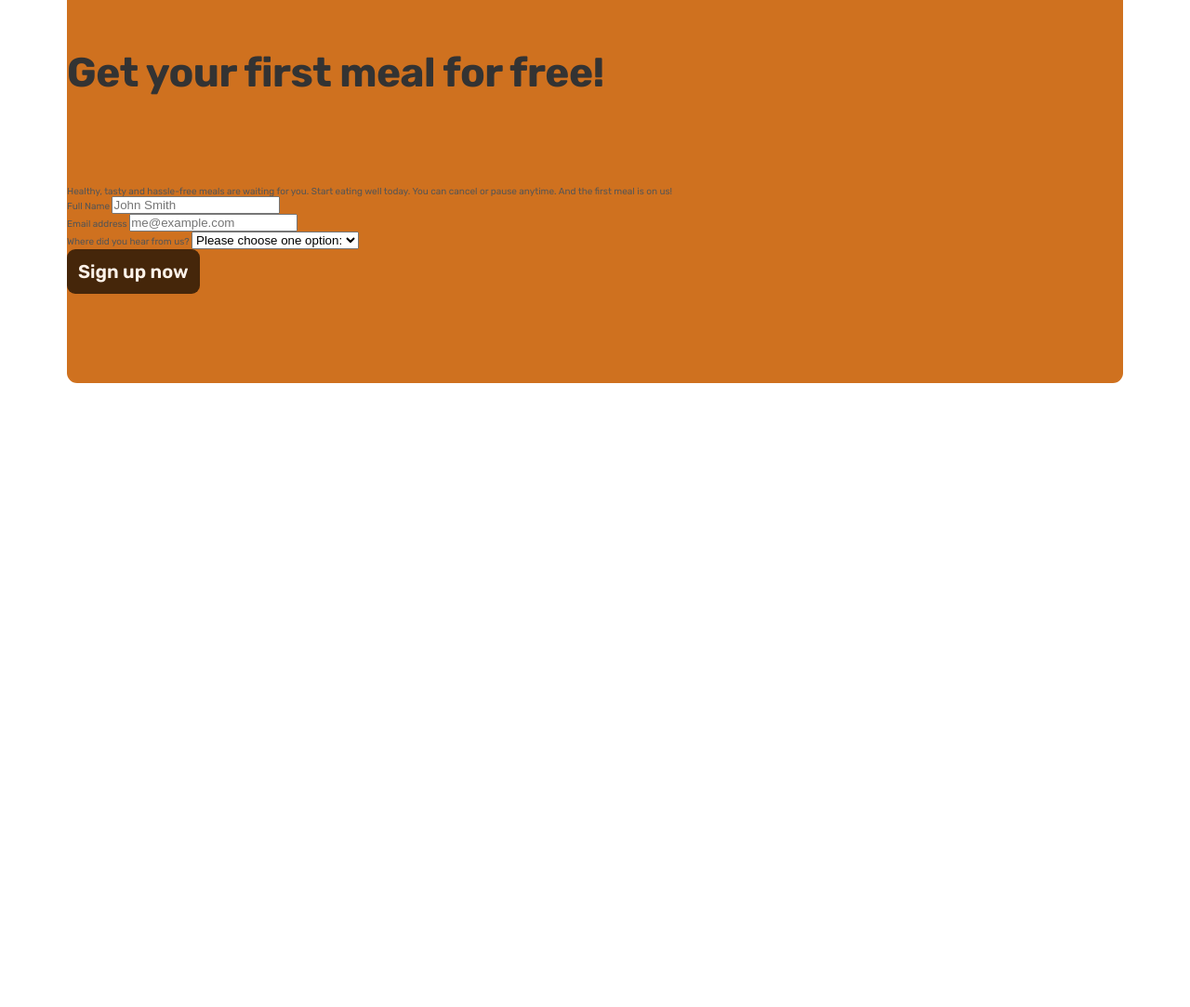
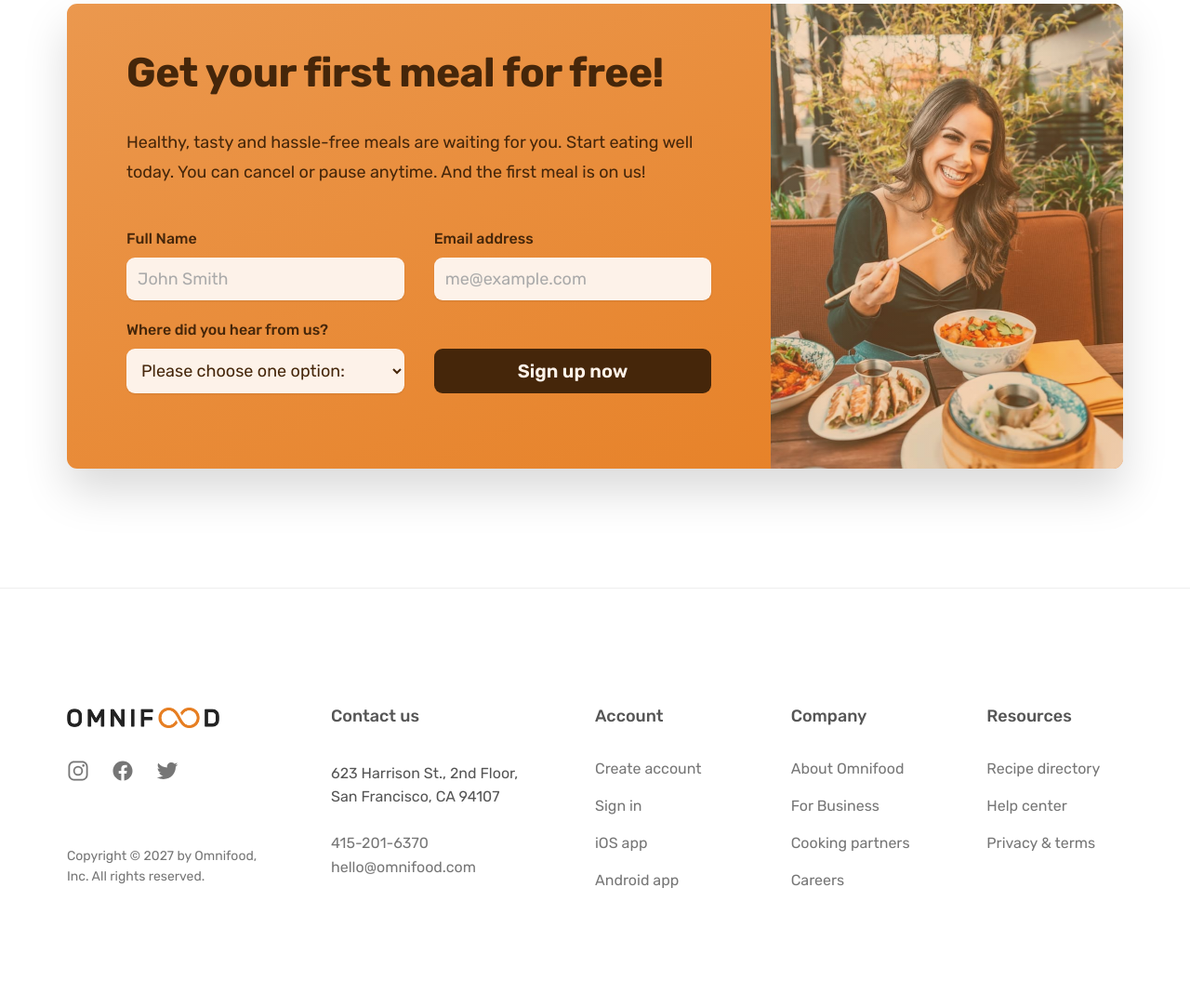
Before and after one commit to mshajkarami/2025-FE-WEB-OmniFood--mshajkarami.dev, a website: page index.html in a window 1280 px wide. Shown: the part 5936-7019 px from the top of the page at 93% size. Before the commit the page ends 6348 px from the top, so only its background shows below. Drawn offline with nearby package versions, Linux system fonts and the light colour scheme.

Commit message:
add footer

```diff
--- a/css/style.css
+++ b/css/style.css
@@ -252,9 +252,11 @@
 .tag--vegetarian {
     background-color: #51cf66;
 }
+
 .tag--vegan {
     background-color: #94d82d;
 }
+
 .tag--paleo {
     background-color: #ffd43b;
 }
@@ -299,50 +301,59 @@
 /* TESTIMONIALS SECTION */
 /**************************/
 
-.section-testimonials{
+.section-testimonials {
     background: #fdf2e9;
     display: grid;
     grid-template-columns: 55fr 45fr;
     align-items: center;
 }
-.testimonial-container{
+
+.testimonial-container {
     padding: 9.6rem 0;
 }
-.testimonials{
+
+.testimonials {
     display: grid;
     grid-template-columns: 1fr 1fr;
     row-gap: 4.8rem;
     column-gap: 8rem;
 }
-.testimonial-img{
-    width:6.4rem;
+
+.testimonial-img {
+    width: 6.4rem;
     border-radius: 50%;
     margin-bottom: 1.2rem;
 }
-.testimonial-text{
+
+.testimonial-text {
     font-size: 1.8rem;
     line-height: 1.8;
     margin-bottom: 1.6rem;
 }
-.testimonial-name{
+
+.testimonial-name {
     font-size: 1.6rem;
     color: #6f6f6f;
 }
-.gallery{
+
+.gallery {
     display: grid;
-    grid-template-columns: repeat(3,1fr);
+    grid-template-columns: repeat(3, 1fr);
     gap: 1.6rem;
     padding: 1.6rem;
 }
-.gallery-item{
+
+.gallery-item {
     overflow: hidden;
 }
+
 .gallery-item img {
     display: block;
     width: 100%;
     transition: all 0.4s;
 }
-.gallery-item img:hover{
+
+.gallery-item img:hover {
     transform: scale(1.1);
 }
 
@@ -350,27 +361,31 @@
 /* Meals SECTION */
 /**************************/
 
-.section-pricing{
+.section-pricing {
     padding: 9.6rem 0;
 }
-.pricing-plan{
+
+.pricing-plan {
     border-radius: 11px;
     width: 75%;
 }
-.pricing-plan--starter{
+
+.pricing-plan--starter {
     justify-content: end;
     border: 2px solid #fdf2e9;
     padding: 4.8rem;
 
 
 }
-.pricing-plan--complete{
+
+.pricing-plan--complete {
     background-color: #fdf2e9;
     padding: 4.8rem;
     position: relative;
     overflow: hidden;
 }
-.pricing-plan--complete::after{
+
+.pricing-plan--complete::after {
     content: "Best value";
     position: absolute;
     top: 6%;
@@ -382,11 +397,13 @@
     padding: 0.8rem 8rem;
     transform: rotate(45deg);
 }
-.plan-header{
+
+.plan-header {
     text-align: center;
     margin-bottom: 4.8rem;
 }
-.plan-name{
+
+.plan-name {
     color: #cf711f;
     font-weight: 600;
     font-size: 1.8rem;
@@ -394,33 +411,37 @@
     letter-spacing: 0.75rem;
     margin-bottom: 3.2rem;
 }
-.plan-price{
+
+.plan-price {
     font-size: 6.2rem;
     font-weight: 600;
     color: #333;
     margin-bottom: 1.6rem;
 }
 
-.plan-price span{
+.plan-price span {
     font-size: 3rem;
     font-weight: 500;
     margin-right: 0.8rem;
 }
 
-.plan-text{
+.plan-text {
     font-size: 1.6rem;
     line-height: 1.6;
 }
-.plan-sing-up{
+
+.plan-sing-up {
     text-align: center;
     margin-top: 4.8rem;
 }
-.plan-details{
+
+.plan-details {
     font-size: 1.6rem;
     line-height: 1.6;
     text-align: center;
 }
-.feature-icon{
+
+.feature-icon {
     color: #e67e22;
     height: 2.4rem;
     width: 2.4rem;
@@ -430,14 +451,15 @@
     border-radius: 50%;
 
 }
-.feature-title{
+
+.feature-title {
     font-size: 2.4rem;
     color: #333;
     font-weight: 700;
     margin-bottom: 1.6rem;
 }
 
-.feature-text{
+.feature-text {
     font-size: 1.8rem;
     line-height: 1.8;
 }
@@ -445,8 +467,148 @@
 /**************************/
 /* CTA SECTION */
 /**************************/
-.cta{
-    padding: 9.6rem 0;
-    background: #cf711f;
+.section-cta {
+    padding: 4.8rem 0 12.8rem;
+}
+
+.cta {
+    display: grid;
+    grid-template-columns: 2fr 1fr;
+    background-color: #e67e22;
+    box-shadow: 0 2.4rem 4.8rem rgba(0, 0, 0, 0.15);
     border-radius: 11px;
+    background-image: linear-gradient(to right bottom, #eb984e, #e67e22);
+    height: 50rem;
+    overflow: hidden;
 }
+
+.cta-text-box {
+    padding: 4.8rem 6.4rem 6.4rem 6.4rem;
+    color: #45260a;
+}
+
+.cta .heading-secondary {
+    color: inherit;
+    margin-bottom: 3.2rem;
+}
+
+.cta-text {
+    font-size: 1.8rem;
+    line-height: 1.8;
+    margin-bottom: 4.8rem;
+}
+
+.cta-img-box {
+    background-image: linear-gradient(to right bottom, rgb(235,152,78,0.35), rgb(230,125,34,0.35)),
+    url("../img/eating.jpg");
+    background-position: center;
+    background-size: cover;
+}
+.cta-form{
+    display: grid;
+    grid-template-columns: 1fr 1fr;
+    column-gap: 3.2rem;
+    row-gap: 2.4rem;
+}
+.cta-form label{
+    display: block;
+    font-size: 1.6rem;
+    font-weight: 500;
+    margin-bottom: 1.2rem;
+}
+.cta-form input,
+.cta-form select {
+    width: 100%;
+    padding: 1.2rem;
+    font-size: 1.8rem;
+    font-family: inherit;
+    color: inherit;
+    border: none;
+    background-color: #fdf2e9;
+    border-radius: 9px;
+    box-shadow: 0 1px 2px rgba(0, 0, 0, 0.1);
+}
+
+.cta-form input::placeholder {
+    color: #aaa;
+}
+
+.cta *:focus {
+    outline: none;
+    box-shadow: 0 0 0 0.8rem rgba(253, 242, 233, 0.5);
+}
+/**************************/
+/* FOOTER */
+/**************************/
+.footer {
+    padding: 12.8rem 0;
+    border-top: 1px solid #eee;
+}
+
+.grid--footer {
+    grid-template-columns: 1.5fr 1.5fr 1fr 1fr 1fr;
+}
+
+.logo-col {
+    display: flex;
+    flex-direction: column;
+}
+
+.footer-logo {
+    display: block;
+    margin-bottom: 3.2rem;
+}
+
+.social-links {
+    list-style: none;
+    display: flex;
+    gap: 2.4rem;
+}
+
+.social-icon {
+    height: 2.4rem;
+    width: 2.4rem;
+}
+
+.copyright {
+    font-size: 1.4rem;
+    line-height: 1.6;
+    color: #767676;
+    margin-top: auto;
+}
+
+.footer-heading {
+    font-size: 1.8rem;
+    font-weight: 500;
+    margin-bottom: 4rem;
+}
+
+.contacts {
+    font-style: normal;
+    font-size: 1.6rem;
+    line-height: 1.6;
+}
+
+.address {
+    margin-bottom: 2.4rem;
+}
+
+.footer-nav {
+    list-style: none;
+    display: flex;
+    flex-direction: column;
+    gap: 2.4rem;
+}
+
+.footer-link:link,
+.footer-link:visited {
+    text-decoration: none;
+    font-size: 1.6rem;
+    color: #767676;
+    transition: all 0.3s;
+}
+
+.footer-link:hover,
+.footer-link:active {
+    color: #555;
+}
--- a/index.html
+++ b/index.html
@@ -537,5 +537,79 @@
         </div>
     </section>
 </main>
+<footer class="footer">
+    <div class="container grid grid--footer">
+        <div class="logo-col">
+            <a href="#" class="footer-logo">
+                <img class="logo" alt="Omnifood logo" src="img/omnifood-logo.png" />
+            </a>
+
+            <ul class="social-links">
+                <li>
+                    <a class="footer-link" href="#"
+                    ><ion-icon class="social-icon" name="logo-instagram"></ion-icon
+                    ></a>
+                </li>
+                <li>
+                    <a class="footer-link" href="#"
+                    ><ion-icon class="social-icon" name="logo-facebook"></ion-icon
+                    ></a>
+                </li>
+                <li>
+                    <a class="footer-link" href="#"
+                    ><ion-icon class="social-icon" name="logo-twitter"></ion-icon
+                    ></a>
+                </li>
+            </ul>
+
+            <p class="copyright">
+                Copyright &copy; 2027 by Omnifood, Inc. All rights reserved.
+            </p>
+        </div>
+        <div class="address-col">
+            <p class="footer-heading">Contact us</p>
+            <address class="contacts">
+                <p class="address">
+                    623 Harrison St., 2nd Floor, San Francisco, CA 94107
+                </p>
+                <p>
+                    <a class="footer-link" href="tel:415-201-6370">415-201-6370</a
+                    ><br />
+                    <a class="footer-link" href="mailto:hello@omnifood.com"
+                    >hello@omnifood.com</a
+                    >
+                </p>
+            </address>
+        </div>
+        <nav class="nav-col">
+            <p class="footer-heading">Account</p>
+            <ul class="footer-nav">
+                <li><a class="footer-link" href="#">Create account</a></li>
+                <li><a class="footer-link" href="#">Sign in</a></li>
+                <li><a class="footer-link" href="#">iOS app</a></li>
+                <li><a class="footer-link" href="#">Android app</a></li>
+            </ul>
+        </nav>
+
+        <nav class="nav-col">
+            <p class="footer-heading">Company</p>
+            <ul class="footer-nav">
+                <li><a class="footer-link" href="#">About Omnifood</a></li>
+                <li><a class="footer-link" href="#">For Business</a></li>
+                <li><a class="footer-link" href="#">Cooking partners</a></li>
+                <li><a class="footer-link" href="#">Careers</a></li>
+            </ul>
+        </nav>
+
+        <nav class="nav-col">
+            <p class="footer-heading">Resources</p>
+            <ul class="footer-nav">
+                <li><a class="footer-link" href="#">Recipe directory </a></li>
+                <li><a class="footer-link" href="#">Help center</a></li>
+                <li><a class="footer-link" href="#">Privacy & terms</a></li>
+            </ul>
+        </nav>
+    </div>
+</footer>
 </body>
 </html>
```
Also changed, not shown: content.md (added, +128 -0 lines).
